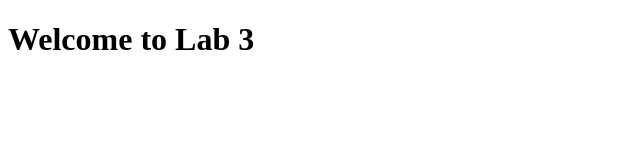
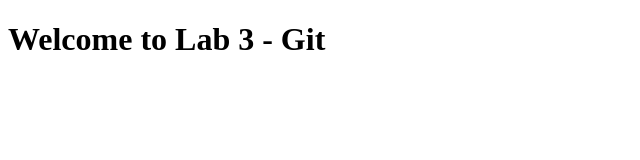
Before and after one commit to rupinmunjal/ProjectRupinMunjal, a plain HTML site: page index.html in a window 1280 px wide. Shown: the full height of the page, 0-640 px from the left. Drawn offline with Linux system fonts and the light colour scheme.

Commit message:
Updated index

```diff
--- a/index.html
+++ b/index.html
@@ -7,7 +7,7 @@
 
 <body>
 
-  <h1>Welcome to Lab 3</h1>
+  <h1>Welcome to Lab 3 - Git</h1>
 
 </body>
 
```
